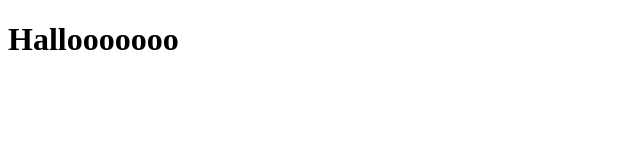
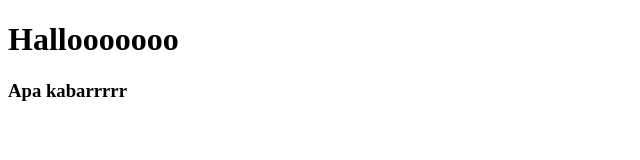
Before and after one commit to agusrahmaan/project-agus, a plain HTML site: page index.html in a window 1280 px wide. Shown: the whole page, without its empty margins (0-640 px from the left). Drawn offline with Linux system fonts and the light colour scheme.

Commit message:
first commit fitur1

```diff
--- a/index.html
+++ b/index.html
@@ -8,5 +8,7 @@
 </head>
 <body>
     <h1>Hallooooooo</h1>
+
+    <h3>Apa kabarrrrr</h3>
 </body>
 </html>
```
